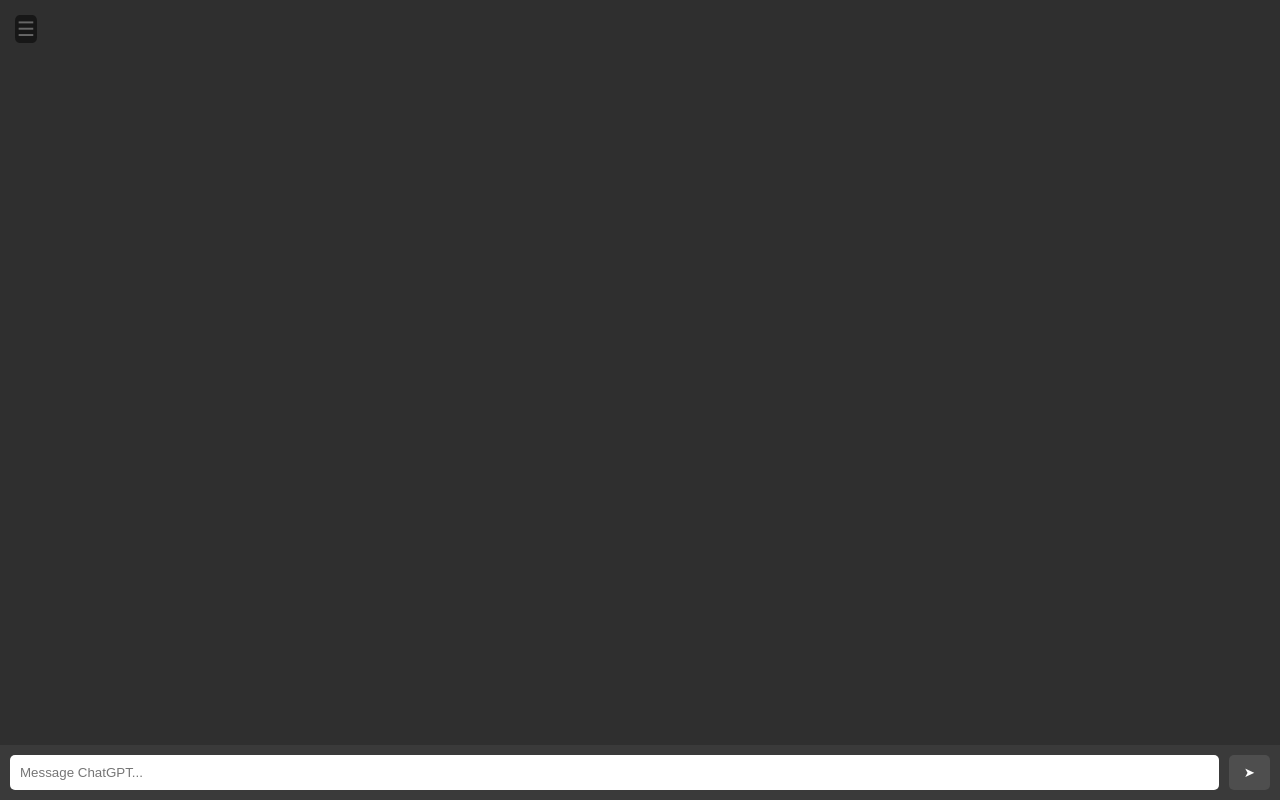
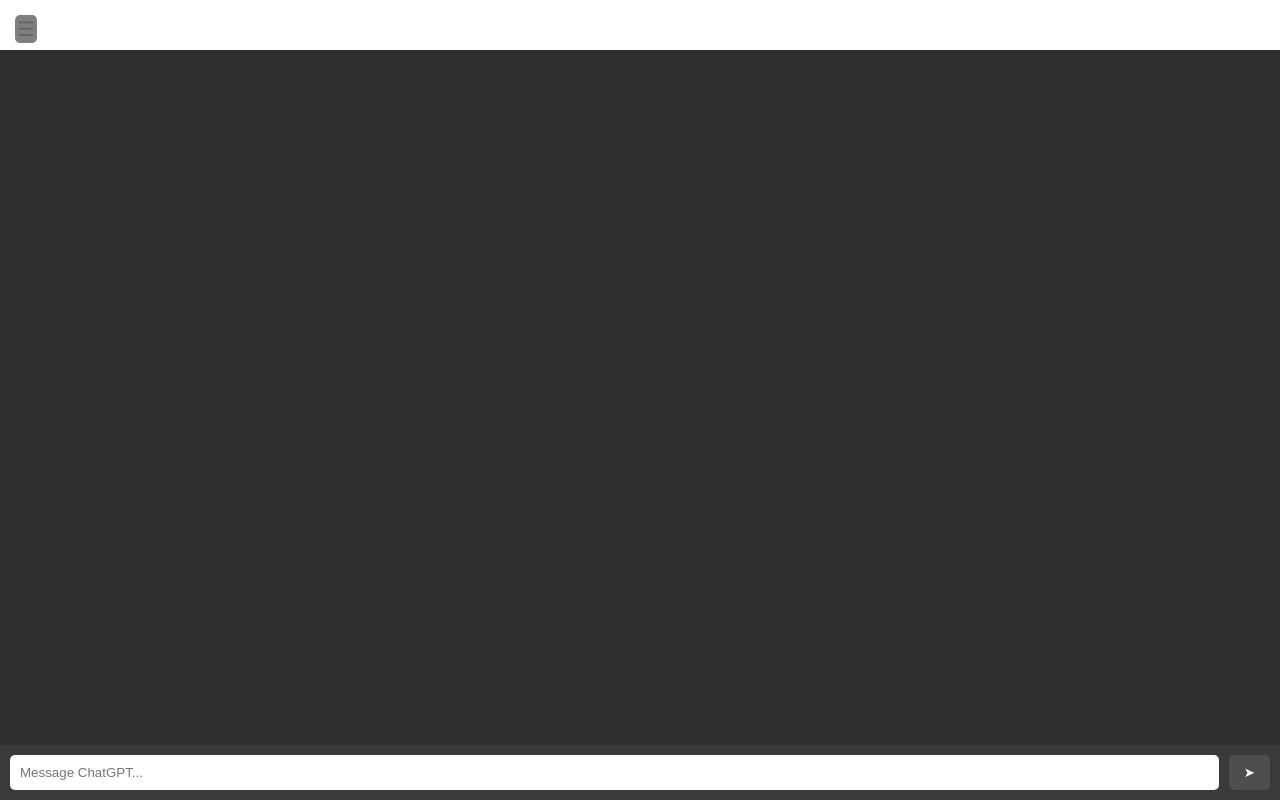
Before and after one commit to el-contable/gpt-pwa2, a website: page index.html in a window 1280 px wide. Drawn offline with nearby package versions, Linux system fonts and the light colour scheme.

Commit message:
chat container css amends 2

```diff
--- a/styles.css
+++ b/styles.css
@@ -79,22 +79,12 @@ body {
   flex: 1;
   height: calc(var(--vh, 1vh) * 100 - 60px); /* Adjust for input container */
   overflow-y: auto;
-  padding: 10px 20px 60px 20px; /* Reduced top padding, increased bottom padding */
-  background-color: #2f2f2f;
-  color: #fff;
-  -webkit-overflow-scrolling: touch;
-  min-height: calc(100vh - 40px); /* Adjusted based on header/footer sizes */
-}
-
-.chat-container {
-  flex: 1;
-  height: calc(var(--vh, 1vh) * 100 - 60px); /* Adjust for input container */
-  overflow-y: auto;
   padding: 20px;
   background-color: #2f2f2f;
   color: #fff;
   -webkit-overflow-scrolling: touch;
   min-height: calc(100vh - 60px); /* Adjust based on header/footer sizes */
+  margin-top: 50px; /* Adds 40px space at the top */
 }
 
 
```
